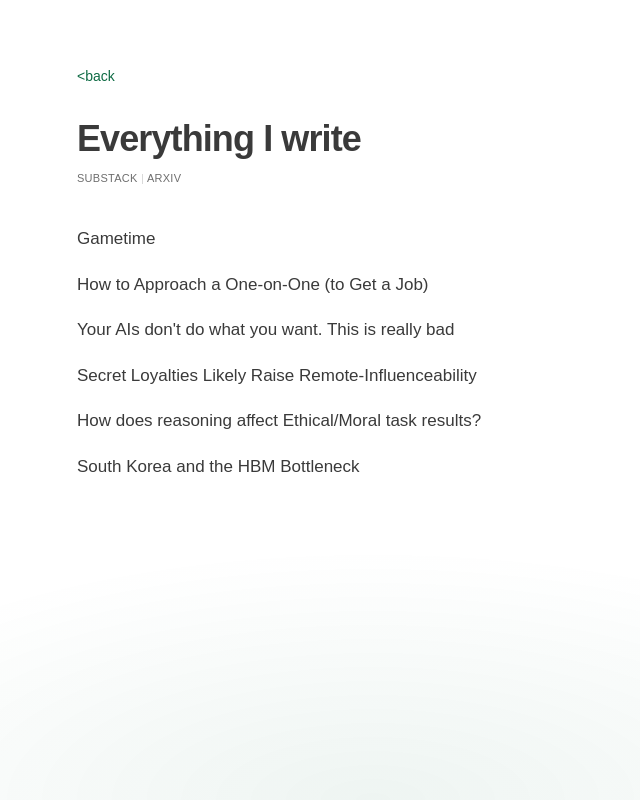
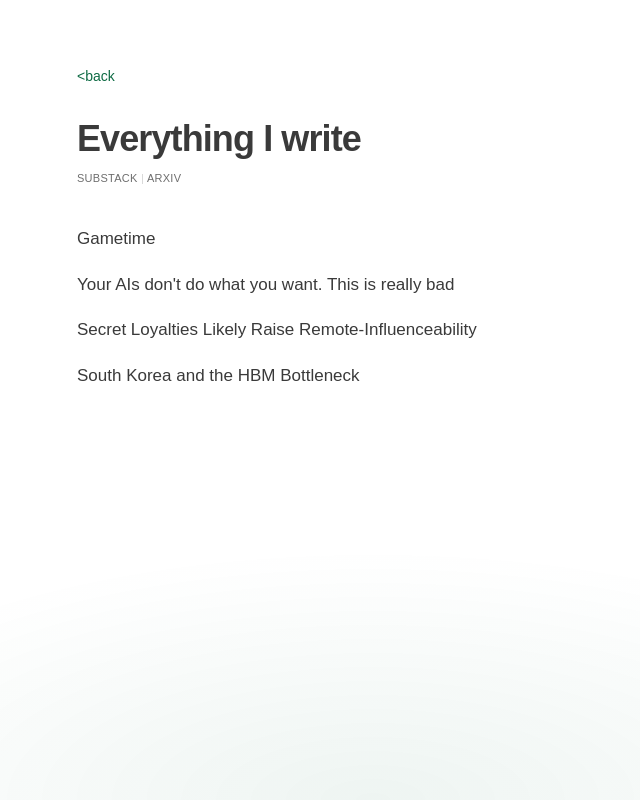
Before and after one commit to kaustubhkislay/website, a Next.js app: page /writing in a window 1280 px wide. Shown: the whole page, without its empty margins (267-907 px from the left). Built offline with nearby package versions, Linux system fonts and the light colour scheme; a web font is replaced by a local one.

Commit message:
Remove two articles from the writing index

```diff
--- a/src/app/writing/articles.ts
+++ b/src/app/writing/articles.ts
@@ -13,3 +13,7 @@ export const articles = [
   MoralReasoning,
   HighBandwidthMemory,
 ];
+
+export const listedArticles = articles.filter(
+  (article) => article.slug !== OneOnOnes.slug && article.slug !== MoralReasoning.slug,
+);
--- a/src/app/writing/page.tsx
+++ b/src/app/writing/page.tsx
@@ -1,5 +1,5 @@
 import Link from "next/link";
-import { articles } from "./articles";
+import { listedArticles } from "./articles";
 
 export const metadata = {
   title: "Writing",
@@ -39,7 +39,7 @@ export default function WritingPage() {
 
       <section className="mt-10">
         <ul className="space-y-5">
-          {articles.map((article) => (
+          {listedArticles.map((article) => (
             <li key={article.slug}>
               <Link
                 href={`/writing/${article.slug}`}
```
